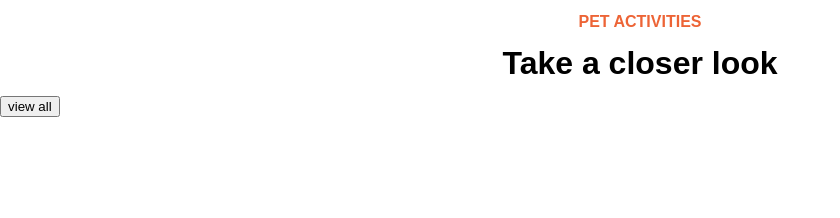
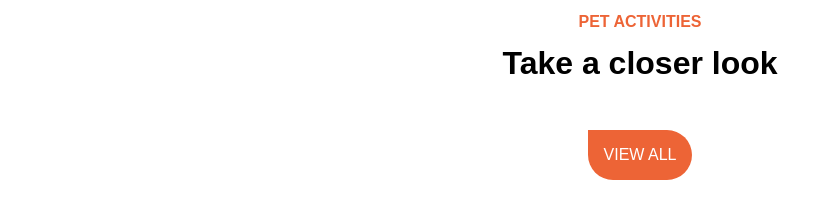
Before and after one commit to Killuina/202301-w1ch4-cristina-jimenez, a website built with Parcel: page src/index.html in a window 1280 px wide. Shown: the whole page, without its empty margins (0-840 px from the left). Built offline with nearby package versions, Linux system fonts and the light colour scheme; files whose address does not match are found by name.

Commit message:
Add section button, fix parcel scripts bugs

```diff
--- a/src/index.html
+++ b/src/index.html
@@ -14,9 +14,9 @@
   <section class="top-section">
     <h1 class="top-section__title">pet activities</h1>
     <span class="top-section__description">Take a closer look</span>
+    <a class="top-section__button" href="">view all</a>
   </section>
 
-  <div><button>view all</button></div>
 
 
 
--- a/src/style.css
+++ b/src/style.css
@@ -17,6 +17,12 @@
 ::before,
 ::after {
   box-sizing: border-box;
+}
+
+a,
+a:visited,
+a:active {
+  text-decoration: none;
 }
 
 body {
@@ -42,3 +48,13 @@ body {
 .top-section__description {
   font-weight: var(--typography-weight);
 }
+
+.top-section__button {
+  background-color: #ed6436;
+  border-radius: 0 40px 40px;
+  font-size: 1rem;
+  text-transform: var(--text-uppercase);
+  padding: 1rem;
+  margin-top: 3rem;
+  color: var(--typography-main-color);
+}
```
Also changed, not shown: package.json (+4 -4 lines).
